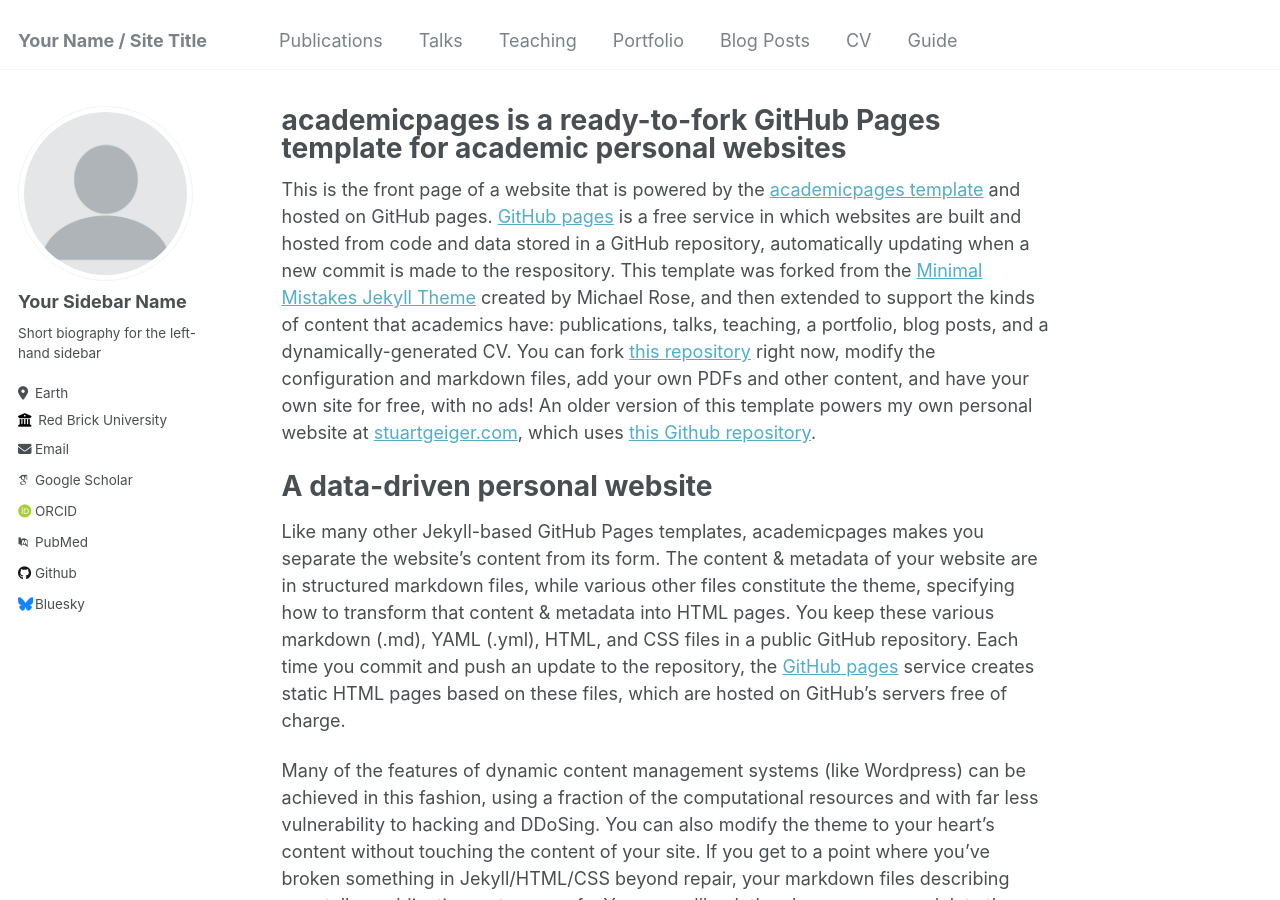
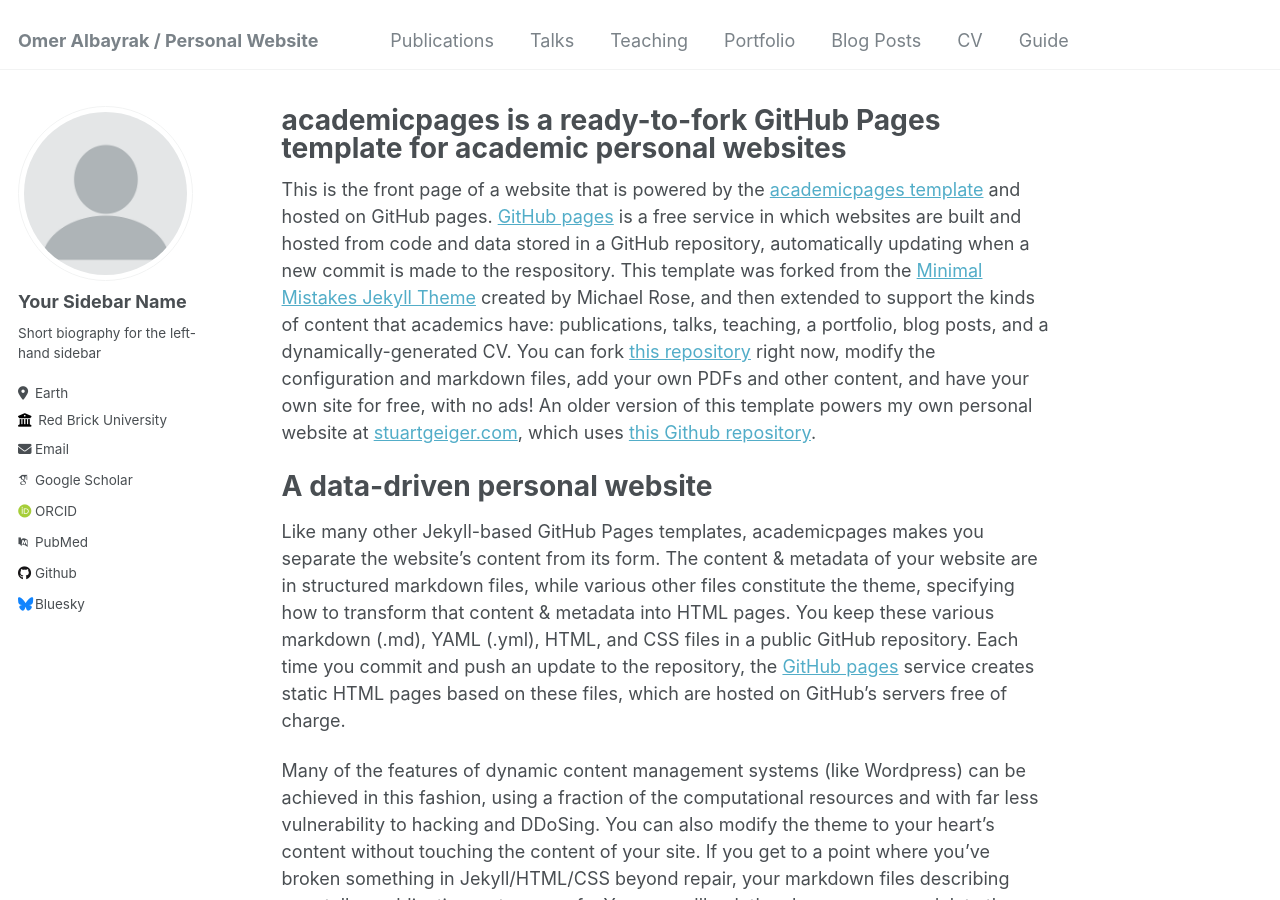
Before and after one commit to frkalbayrock/frkalbayrock.github.io, a Jekyll site: the page built from _pages/about.md, in a window 1280 px wide and 900 px high. Built offline with Jekyll 4.4.1, drawn with Linux system fonts in a browser that asks for light colours; some web fonts are replaced.

Commit message:
Update _config.yml
first few changes to get it started and testing

```diff
--- a/_config.yml
+++ b/_config.yml
@@ -8,13 +8,13 @@
 
 # Basic Site Settings
 locale                   : "en-US"
-title                    : "Your Name / Site Title"
+title                    : "Omer Albayrak / Personal Website"
 title_separator          : "-"
 name                     : &name "Your Name"
 description              : &description "personal description"
-url                      : https://academicpages.github.io # the base hostname & protocol for your site e.g. "https://mmistakes.github.io"
+url                      : https://frkalbayrock.github.io # the base hostname & protocol for your site e.g. "https://mmistakes.github.io"
 baseurl                  : "" # the subpath of your site, e.g. "/blog"
-repository               : "academicpages/academicpages.github.io"
+repository               : "frkalbayrock/frkalbayrock.github.io"
 
 # Site Author - The following control what appear as part of the author content on the side bar.
 #               If a field is blank the icon and link will not appear, otherwise it will be shown.
```
